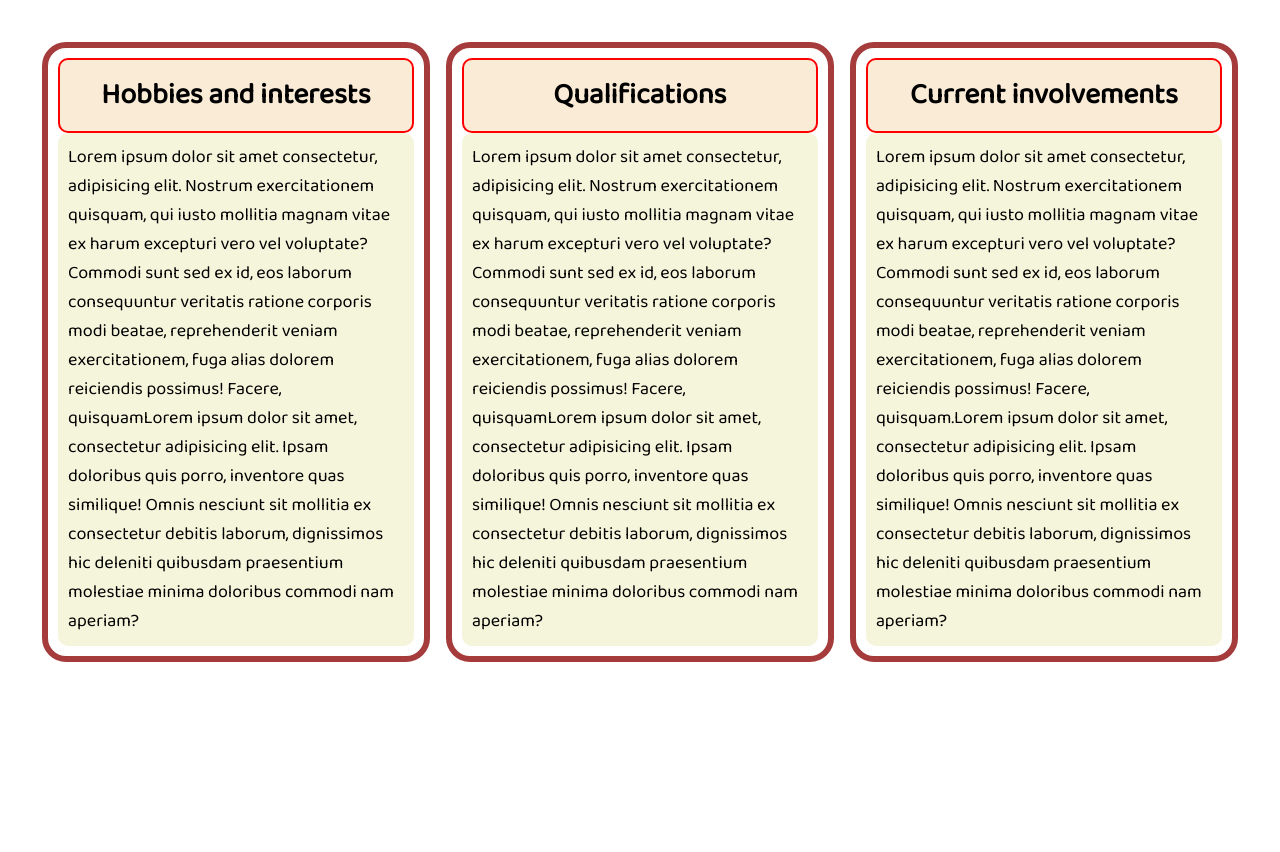
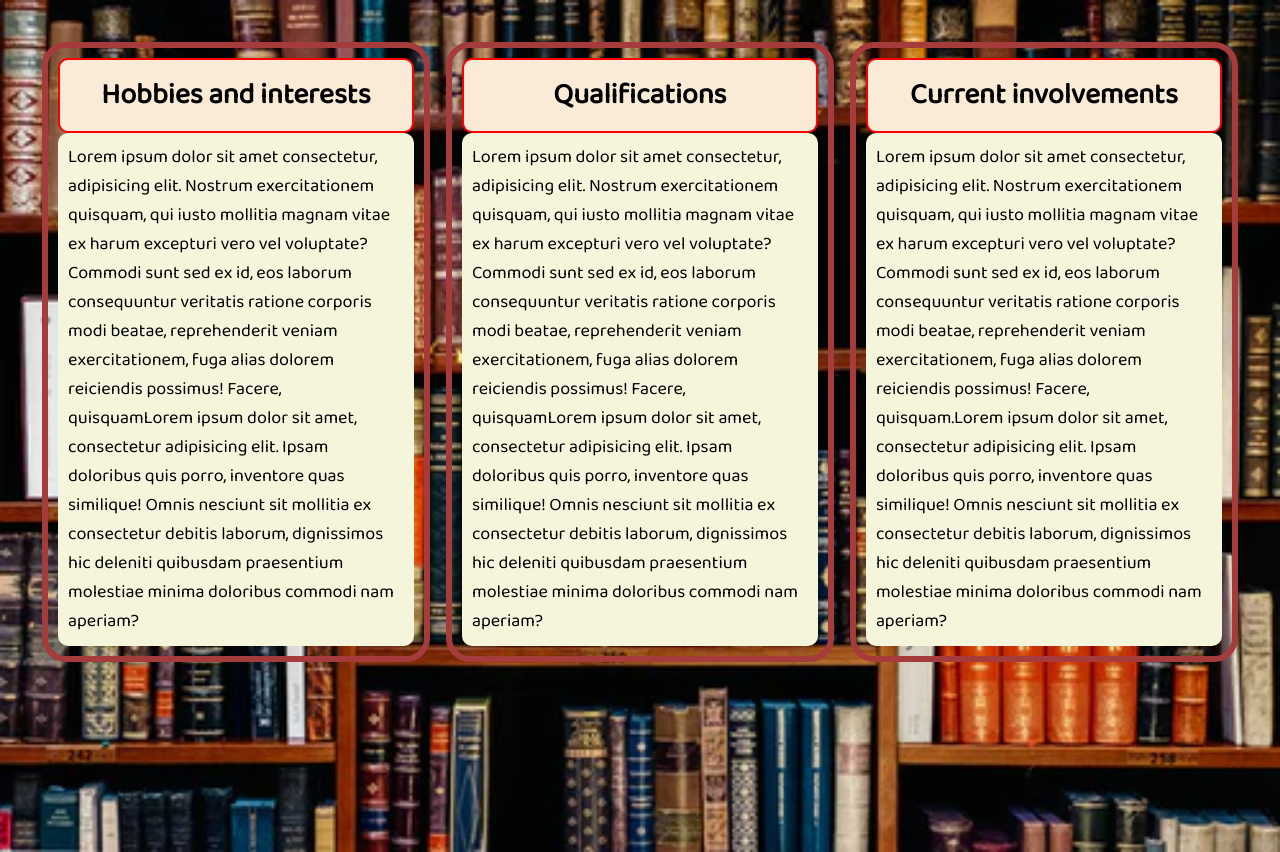
Before and after one commit to Bharatkabra1/Portfolio, a plain HTML site: page about.html in a window 1280 px wide. Shown: the top 852 px of the page. Drawn offline with Linux system fonts and the light colour scheme.

Commit message:
Update about.html

```diff
--- a/about.html
+++ b/about.html
@@ -12,7 +12,7 @@
     <style>
 
         body{
-            background: url("img p2/achieve.webp");
+            background: url("achieve.webp");
             background-repeat: no-repeat;
             background-size: cover;
         }
```
